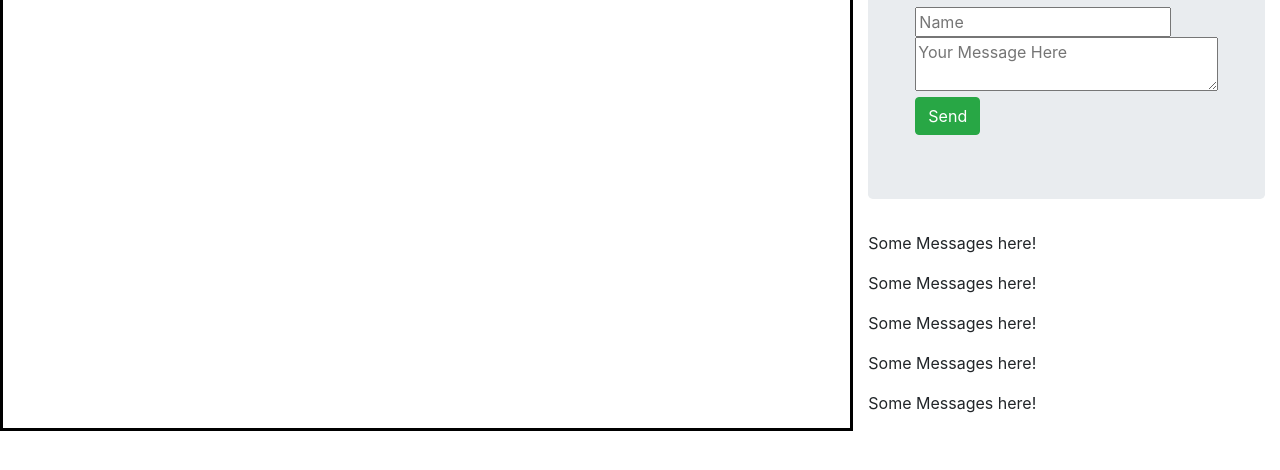
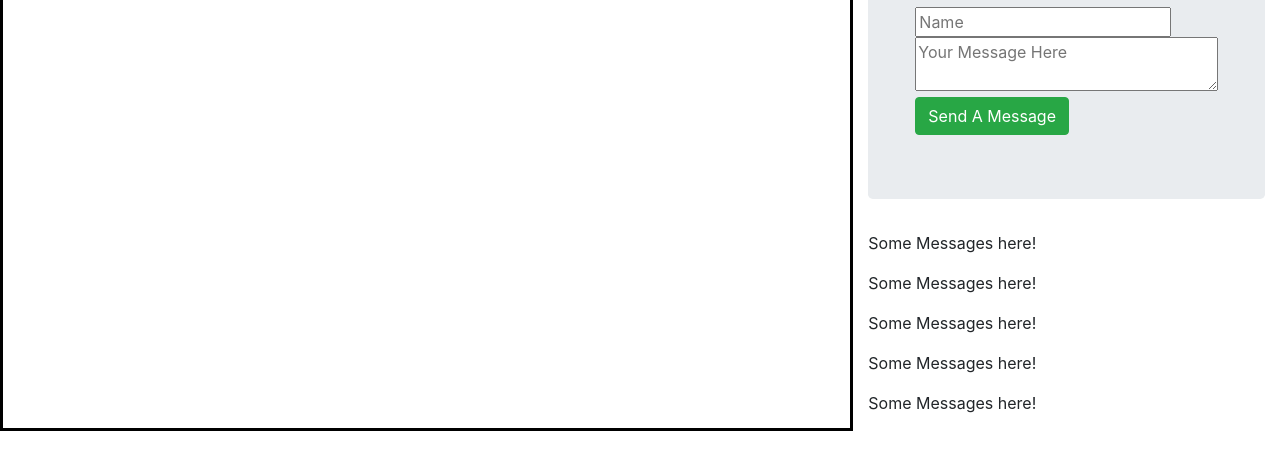
Before and after one commit to trmalley/ThesisProject, a website: page index.html in a window 1280 px wide. Shown: the part 236-706 px from the top of the page. Drawn offline with nearby package versions, Linux system fonts and the light colour scheme.

Commit message:
Testing commit branch

```diff
--- a/index.html
+++ b/index.html
@@ -31,7 +31,7 @@
 			<br>
 			<textarea id = “message” class=”form-control” placeholder="Your Message Here" style="width:100%"></textarea>
 			<br>
-			<button id="send" class= "btn btn-success">Send</button>
+			<button id="send" class= "btn btn-success">Send A Message</button>
 			</div>
 		</div>
 		<div id=”messages”>
```
